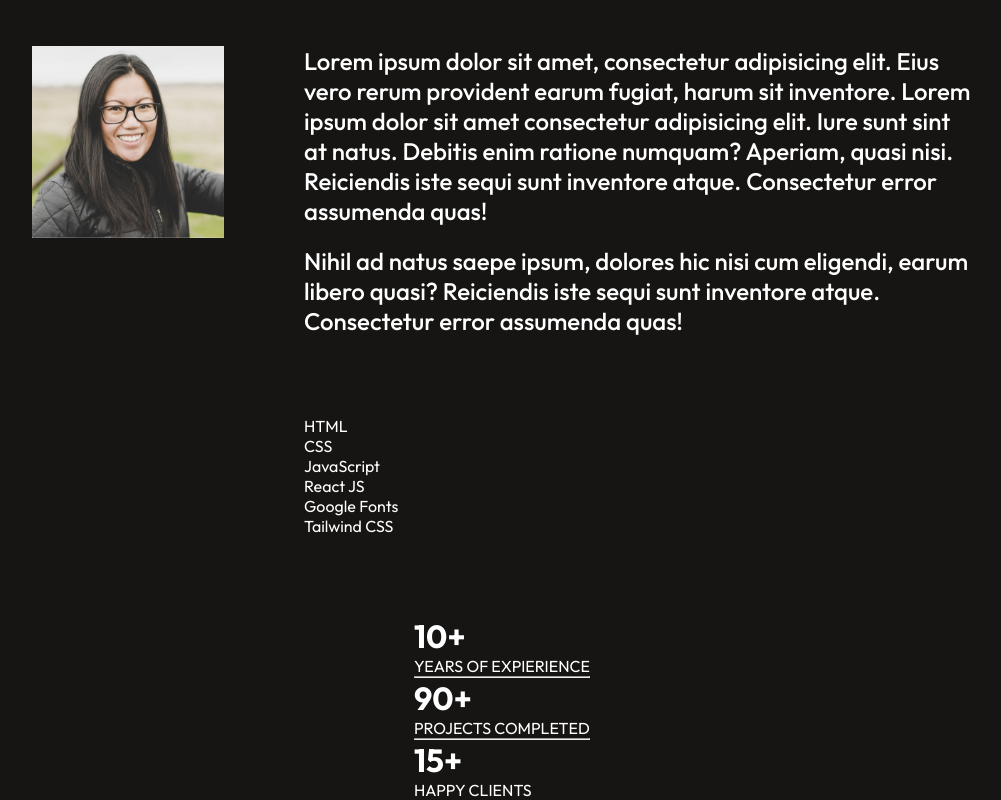
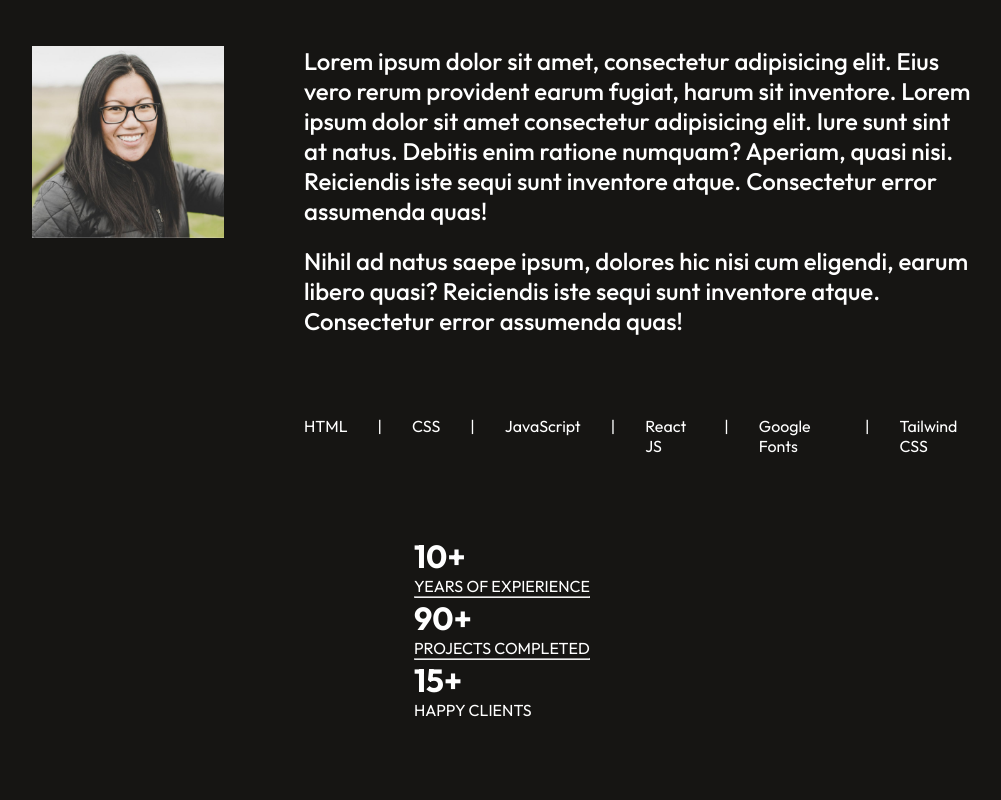
Before and after one commit to hellokristinafaye/portfolio-react, a React (Vite) app: page / in a window 1280 px wide. Shown: the part 1334-2134 px from the top of the page, without its empty margins (138-1139 px from the left). After the commit the page ends 2054 px from the top, so only its background shows below. Built offline with nearby package versions, Linux system fonts and the light colour scheme.

Commit message:
skills styled start

```diff
--- a/src/components/About/About.css
+++ b/src/components/About/About.css
@@ -40,3 +40,9 @@
     font-size: 24px;
     font-weight: 500;
 }
+
+.about-skill {
+    display: flex;
+    gap: 30px;
+    justify-content: center;
+}
--- a/src/components/About/About.jsx
+++ b/src/components/About/About.jsx
@@ -33,12 +33,17 @@ const About = () => {
           </div>
           <div className="about-skills">
             <div className="about-skill">
-              <p className="">HTML</p>
-              <p className="">CSS</p>
-              <p className="">JavaScript</p>
-              <p className="">React JS</p>
-              <p className="">Google Fonts</p>
-              <p className="">Tailwind CSS</p>
+              <p className="about-text">HTML</p>
+              <p className="">|</p>
+              <p className="about-text">CSS</p>
+              <p className="">|</p>
+              <p className="about-text">JavaScript</p>
+              <p className="">|</p>
+              <p className="about-text">React JS</p>
+              <p className="">|</p>
+              <p className="about-text">Google Fonts</p>
+              <p className="">|</p>
+              <p className="about-text">Tailwind CSS</p>
             </div>
           </div>
         </div>
```
